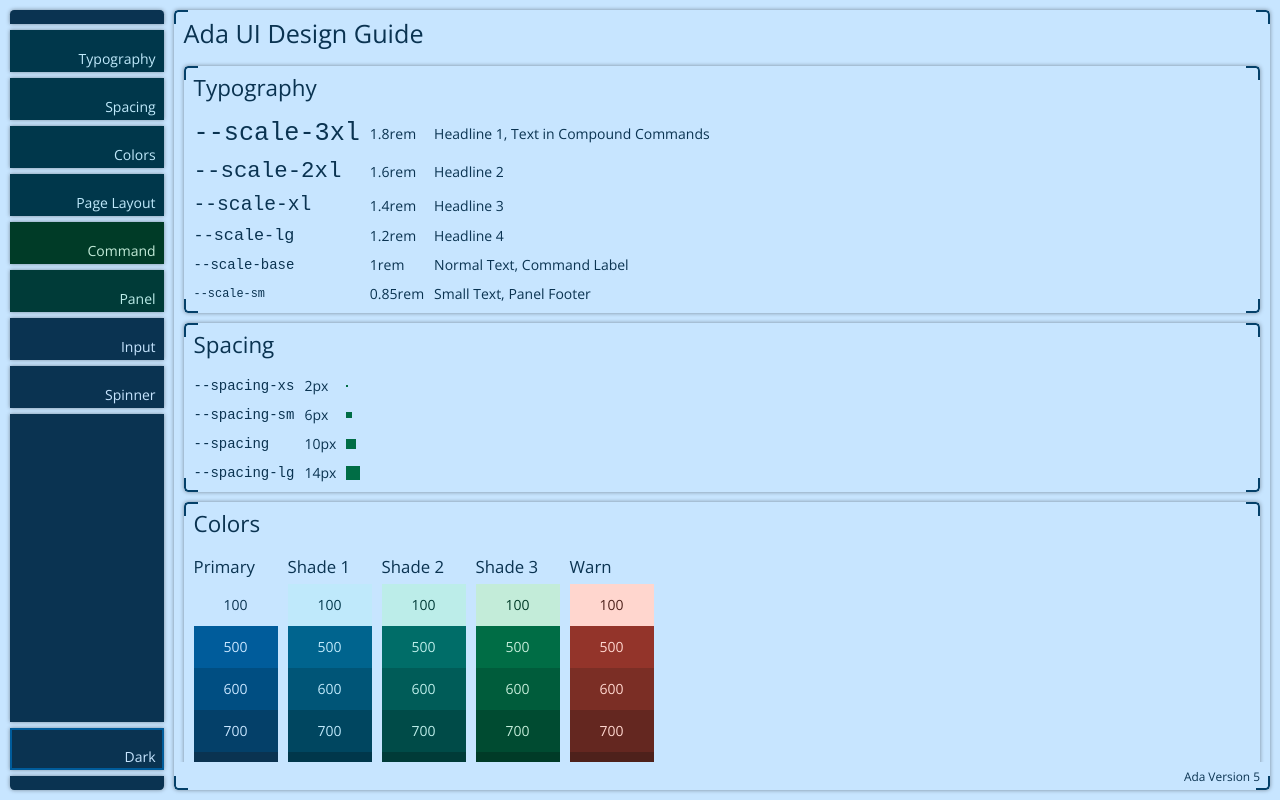
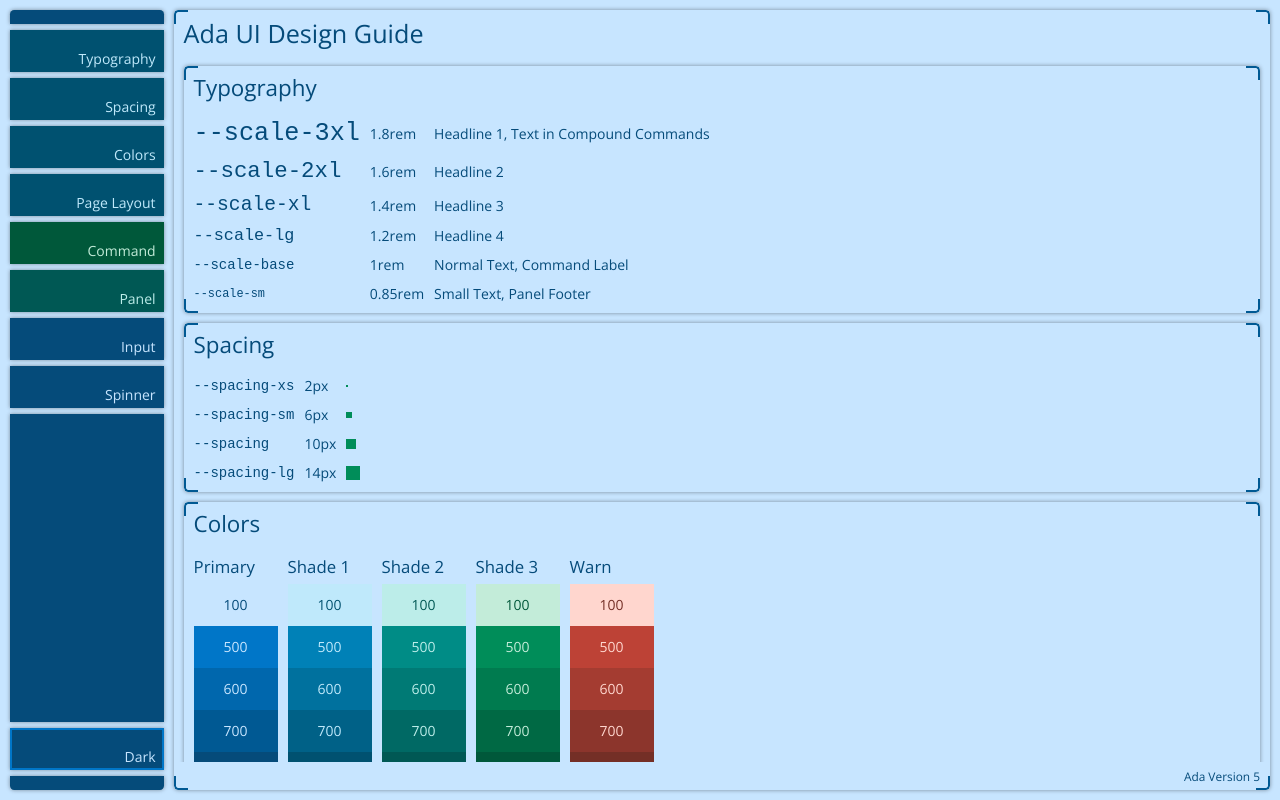
Before and after one commit to tklepzig/Ada, a website: page index.html in a window 1280 px wide. Both pictures are taken after a click on the button "Light". Drawn offline with nearby package versions, Linux system fonts and the light colour scheme; files that its build step writes are made by us from their sources.

Commit message:
Fix wrong fg colors for light theme, add l and c base which can be overriden

```diff
--- a/index.html
+++ b/index.html
@@ -277,7 +277,7 @@
             </p>
             <p
               class="warn"
-              style="font-size: var(--scale-lg); color: var(--color100)"
+              style="font-size: var(--scale-lg); color: var(--fg-body)"
             >
               Double check if ellipsis is really needed and if yes, that the
               full text is visible with another interaction (no tooltip, since
--- a/scss/_ada.theme-base.scss
+++ b/scss/_ada.theme-base.scss
@@ -1,10 +1,18 @@
 %colourShades {
+  --l-base: var(--l-base-override, 0.31);
+  --c-base: var(--c-base-override, 0.07);
   --color100: oklch(0.91 0.05 var(--hue));
 
-  --color500: oklch(0.46 0.13 var(--hue));
-  --color600: oklch(0.41 0.11 var(--hue));
-  --color700: oklch(0.36 0.09 var(--hue));
-  --color800: oklch(0.31 0.07 var(--hue));
+  --color500: oklch(
+    calc(var(--l-base) + 0.15) calc(var(--c-base) + 0.06) var(--hue)
+  );
+  --color600: oklch(
+    calc(var(--l-base) + 0.1) calc(var(--c-base) + 0.04) var(--hue)
+  );
+  --color700: oklch(
+    calc(var(--l-base) + 0.05) calc(var(--c-base) + 0.02) var(--hue)
+  );
+  --color800: oklch(var(--l-base) var(--c-base) var(--hue));
 
   --color950: oklch(0.18 0.03 var(--hue));
 
--- a/scss/ada.blue.scss
+++ b/scss/ada.blue.scss
@@ -1,37 +1,73 @@
 @import "ada.theme-base";
+
+// The whole logic of setting the variables
+// for every class to ensure the colors are all
+// correct for all variants is quite repetitive.
+// This needs improvement
+
+%light-override {
+  //Set overrides for light theme
+  --l-base-override: 0.4;
+  --c-base-override: 0.1;
+  --bg-body-override: var(--color100);
+  --fg-body-override: var(--color800);
+}
 
 :root {
   //Defaults to primary color
   @extend .primary;
 
-  //Set overrides for light theme
   &.light-theme {
-    --bg-body-override: var(--color100);
-    --fg-body-override: var(--color800);
+    @extend %light-override;
   }
 }
 
 .primary {
   @extend %colourShades;
+
+  :root.light-theme & {
+    @extend %light-override;
+  }
+
   --hue: 246;
 }
 
 .shade1 {
   @extend %colourShades;
+
+  :root.light-theme & {
+    @extend %light-override;
+  }
+
   --hue: 225;
 }
 
 .shade3 {
   @extend %colourShades;
+
+  :root.light-theme & {
+    @extend %light-override;
+  }
+
   --hue: 165;
 }
 
 .shade2 {
   @extend %colourShades;
+
+  :root.light-theme & {
+    @extend %light-override;
+  }
+
   --hue: 190;
 }
 
 .warn {
   @extend %colourShades;
+
+  :root.light-theme & {
+    @extend %light-override;
+  }
+
   --hue: 29;
 }
```
Also changed, not shown: .changeset/few-emus-listen.md (added), .changeset/spicy-bikes-wave.md (added).
